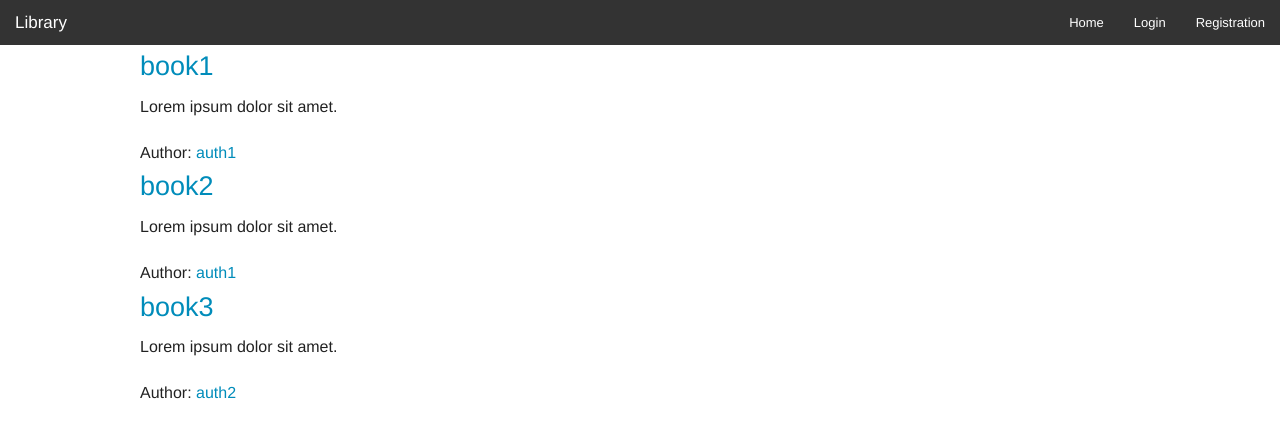
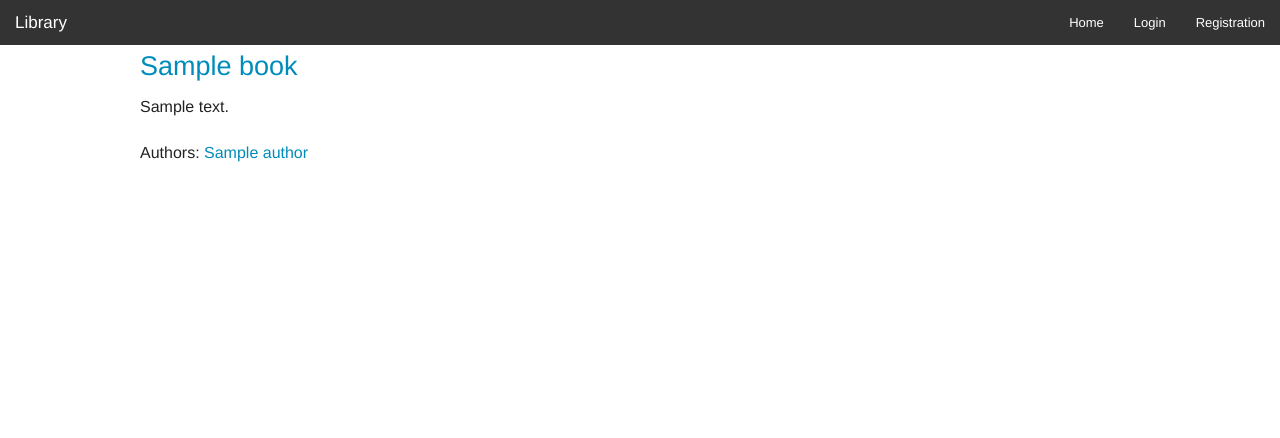
Before and after one commit to InvDeath/test_library, a Flask app: page / in a window 1280 px wide. Shown: the top 438 px of the page. Run offline with Flask 2, Linux system fonts and the light colour scheme; tables that the repository leaves empty hold one stand-in row (values such as "Sample post").

Commit message:
Books list on frontpage.

```diff
--- a/app/templates/index.html
+++ b/app/templates/index.html
@@ -8,10 +8,13 @@
 			<h3>
 			<a href="/book/{{ book.id }}">{{ book.title }}</a>
 			</h3>
-			<p>Lorem ipsum dolor sit amet.</p>
-			Author: <a href="/author/{{ book.author.id }}">
-			{{ book.author.name }}
+			<p>{{ book.description }}</p>
+			Authors:
+			{% for author in book.authors %}
+			<a href="/author/{{ author.id }}">
+			{{ author.name }}
 			</a>
+			{% endfor %}
 		</li>
 	{% endfor %}
 	</ul>
--- a/app/views.py
+++ b/app/views.py
@@ -7,35 +7,7 @@ from .models import User, Book, Author
 
 @app.route('/')
 def index():
-    books = [
-        {
-            'title': 'book1',
-            'id': 1,
-            'author':
-            {
-                'id': 1,
-                'name': 'auth1'
-            }
-        },
-        {
-            'title': 'book2',
-            'id': 2,
-            'author':
-            {
-                'id': 1,
-                'name': 'auth1'
-            }
-        },
-        {
-            'title': 'book3',
-            'id': 3,
-            'author':
-            {
-                'id': 2,
-                'name': 'auth2'
-            }
-        },
-    ]
+    books = Book.query.all()
     return render_template('index.html', books=books)
 
 
```
